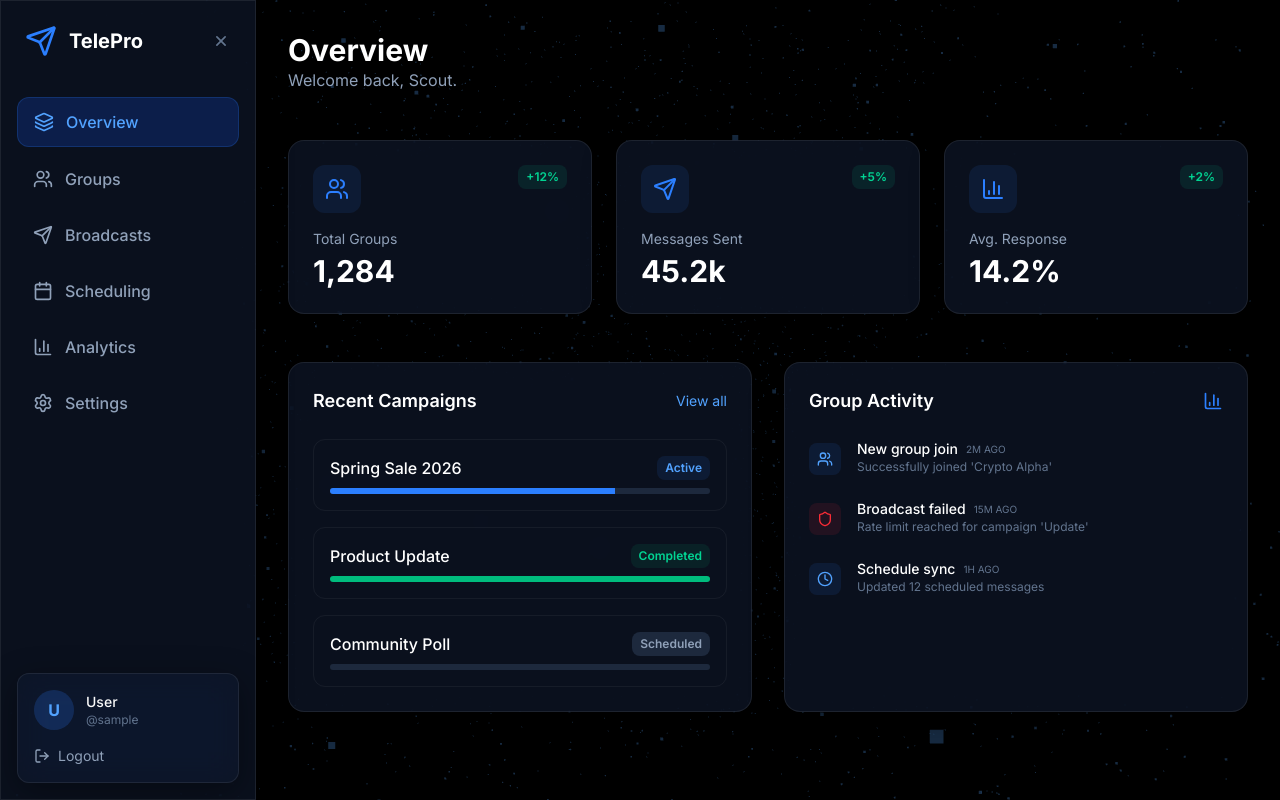
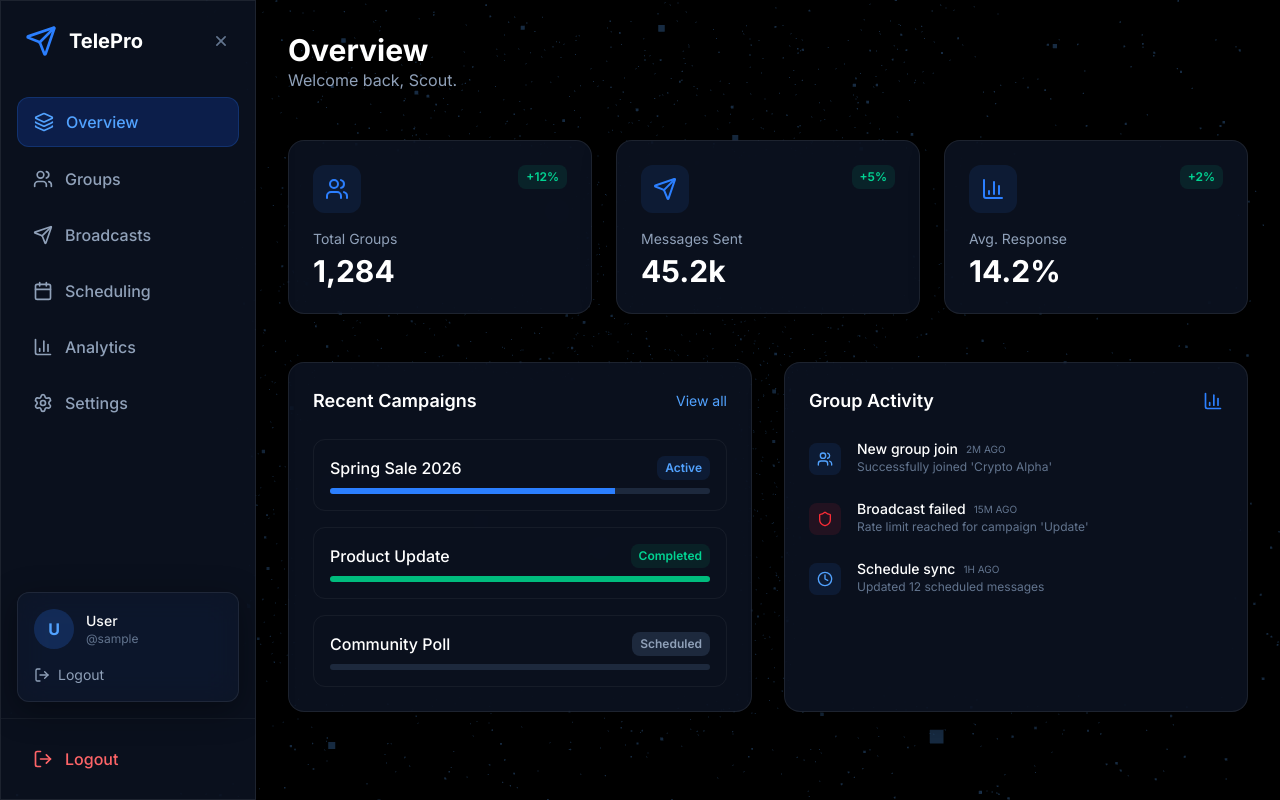
Before and after one commit to uthmanfawaz31-tech/telegram-scout, a Next.js app in the folder frontend/: page /dashboard in a window 1280 px wide. Built offline with nearby package versions, Linux system fonts and the light colour scheme; sample sign-in values are in the browser's storage.

Commit message:
Final: Added persistent logout button and fixed navigation

```diff
--- a/frontend/src/app/dashboard/page.tsx
+++ b/frontend/src/app/dashboard/page.tsx
@@ -133,6 +133,15 @@ export default function Dashboard() {
                             <span>Logout</span>
                         </button>
                     </div>
+                </div>
+                <div className="p-4 border-t border-white/5 mt-auto">
+                    <button
+                        onClick={handleLogout}
+                        className="w-full flex items-center space-x-3 px-4 py-3 rounded-xl text-red-400 hover:bg-red-500/10 transition-all font-medium"
+                    >
+                        <LogOut className="w-5 h-5" />
+                        <span>Logout</span>
+                    </button>
                 </div>
             </aside>
 
```
